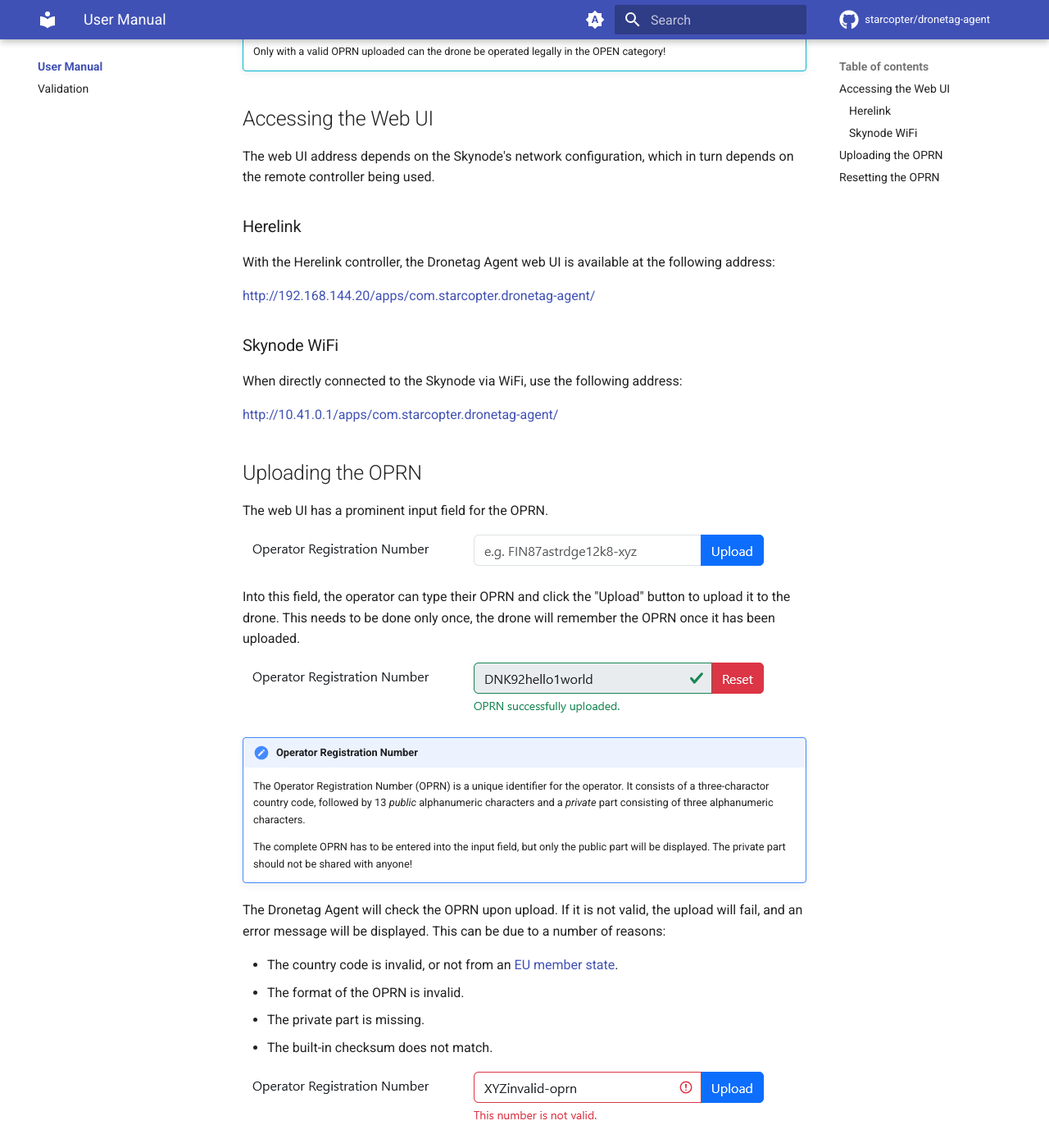
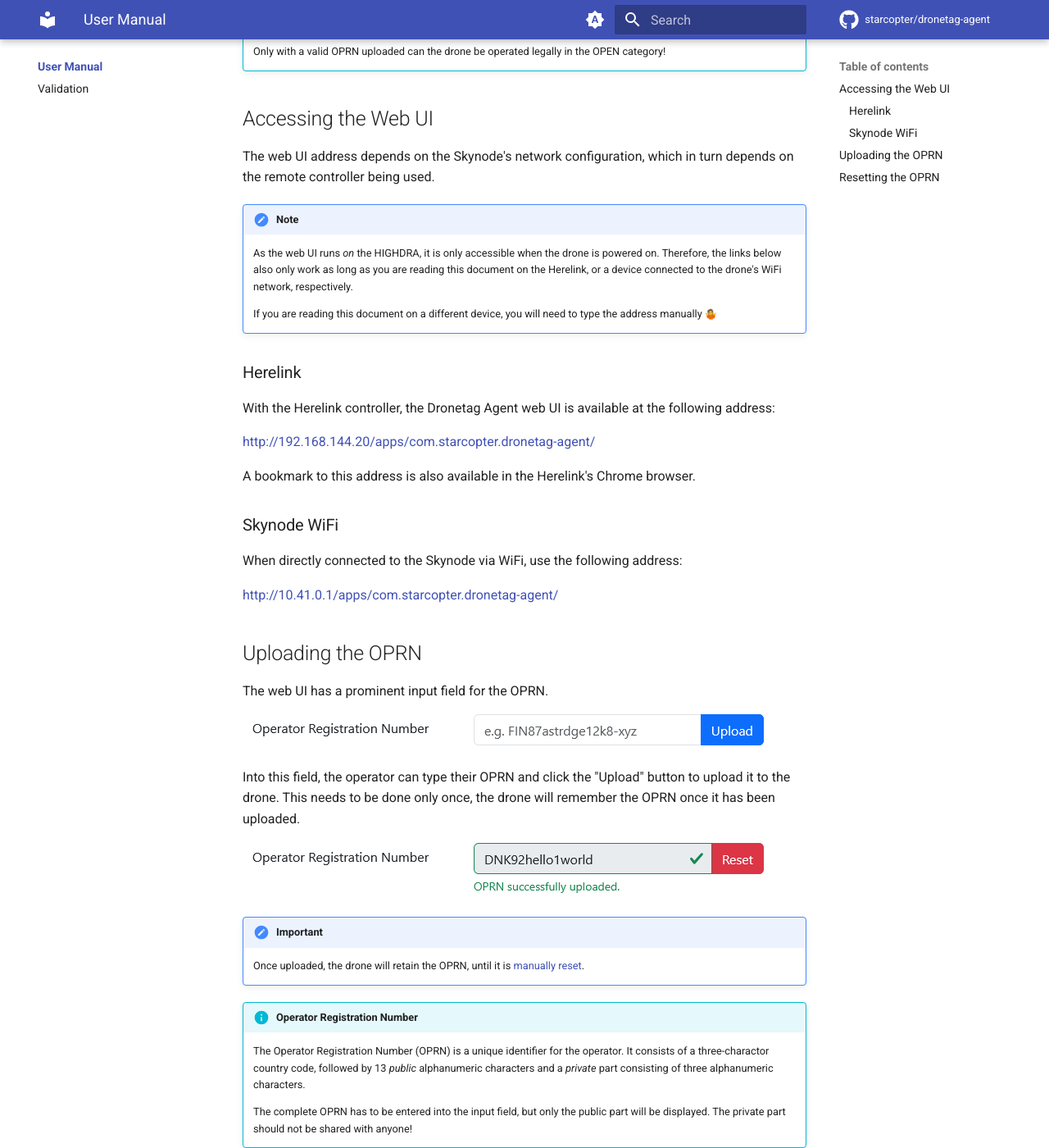
Before and after one commit to starcopter/dronetag-agent, an MkDocs documentation site: the page built from docs/manual/index.md, in a window 1280 px wide and 1400 px high, scrolled down 296 px. Shown: the whole window at 82% size. Built offline with MkDocs 1.6.1 and Material for MkDocs 9.7.7, drawn with Linux system fonts in a browser that asks for light colours; emoji names are drawn with the system emoji font; comment, search, counter and statistics services are not loaded.

Commit message:
Address Niklas' feedback (#16)
Closes #9

```diff
--- a/docs/manual/index.md
+++ b/docs/manual/index.md
@@ -12,11 +12,21 @@ the Dronetag Agent has a simple web UI that is accessible from the remote contro
 The web UI address depends on the Skynode's network configuration,
 which in turn depends on the remote controller being used.
 
+!!! note
+
+    As the web UI runs _on_ the HIGHDRA, it is only accessible when the drone is powered on.
+    Therefore, the links below also only work as long as you are reading this document on the Herelink,
+    or a device connected to the drone's WiFi network, respectively.
+
+    If you are reading this document on a different device, you will need to type the address manually :shrug:
+
 ### Herelink
 
 With the Herelink controller, the Dronetag Agent web UI is available at the following address:
 
 [http://192.168.144.20/apps/com.starcopter.dronetag-agent/](http://192.168.144.20/apps/com.starcopter.dronetag-agent/)
+
+A bookmark to this address is also available in the Herelink's Chrome browser.
 
 ### Skynode WiFi
 
@@ -35,7 +45,11 @@ This needs to be done only once, the drone will remember the OPRN once it has be
 
 ![OPRN Successfully Uploaded](img/oprn-success.png)
 
-!!! note "Operator Registration Number"
+!!! note "Important"
+
+    Once uploaded, the drone will retain the OPRN, until it is [manually reset](#resetting-the-oprn).
+
+!!! info "Operator Registration Number"
 
     The Operator Registration Number (OPRN) is a unique identifier for the operator.
     It consists of a three-charactor country code, followed by 13 _public_ alphanumeric characters
--- a/mkdocs.yml
+++ b/mkdocs.yml
@@ -86,3 +86,4 @@ nav:
       - setup/dri-module.md
       - setup/skynode.md
       - setup/dronetag-agent.md
+      - setup/herelink.md
```
Also changed, not shown: docs/setup/herelink.md (added, +18 -0 lines), docs/setup/index.md (+1 -0 lines).
